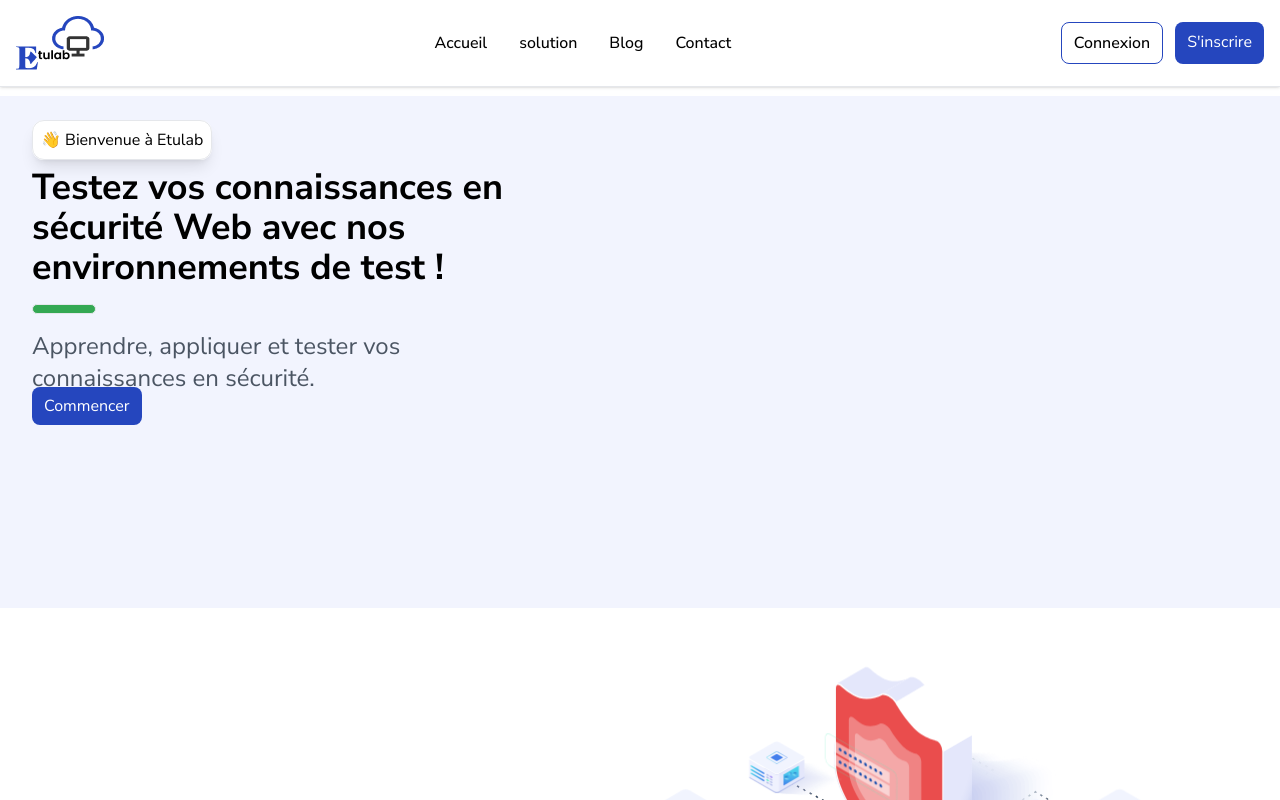
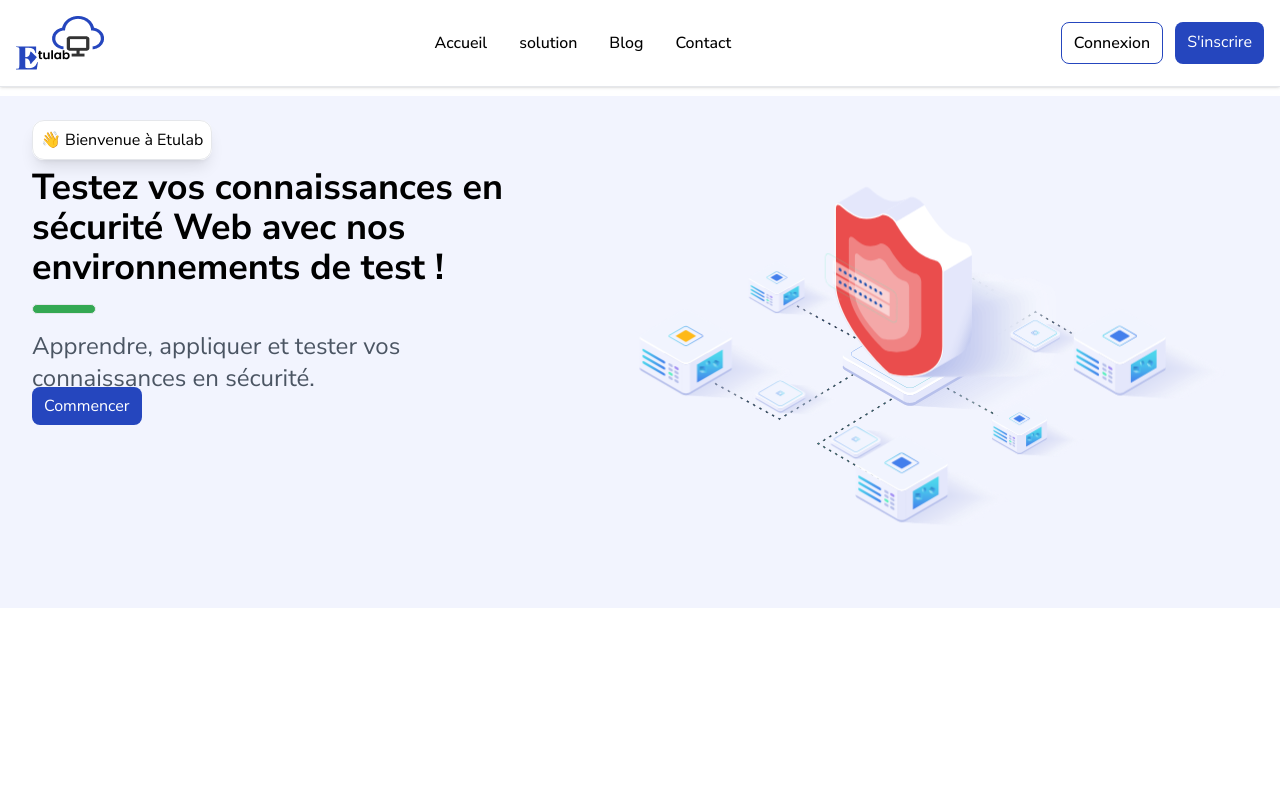
Before and after one commit to MarcosYH/Etulab, a React (Create React App) app: page / in a window 1280 px wide. Shown: the top 800 px of the page. Built offline with nearby package versions, Linux system fonts and the light colour scheme.

Commit message:
update: style for header

```diff
--- a/src/styles/styles.css
+++ b/src/styles/styles.css
@@ -1,7 +1,6 @@
-
 /* specifique classe */
-.body{
-    font-family: 'Nunito Sans', sans-serif;
+.body {
+  font-family: "Nunito Sans", sans-serif;
 }
 
 /* font-img-header */
@@ -23,7 +22,6 @@
   }
 }
 
-
 .flying {
   transform: translate(35%, 8%);
   animation: fly 4s ease-in-out infinite;
@@ -31,7 +29,7 @@
 
 @keyframes fly {
   0% {
-      transform: translate(35%, 10%) ;
+    transform: translate(35%, 10%);
   }
   50% {
     transform: translate(35%, 8%);
@@ -40,8 +38,11 @@
     transform: translate(35%, 10%);
   }
 }
+@media (max-width: 1400px) {
+}
 
-  /* .section-home {
-    height: 100vh;
-    width: 100vh;
-  } */
+.fond_header {
+  position: relative;
+  top: -30rem;
+  z-index: 1;
+}
```
Lines whose indentation alone changed are shown as unchanged.
